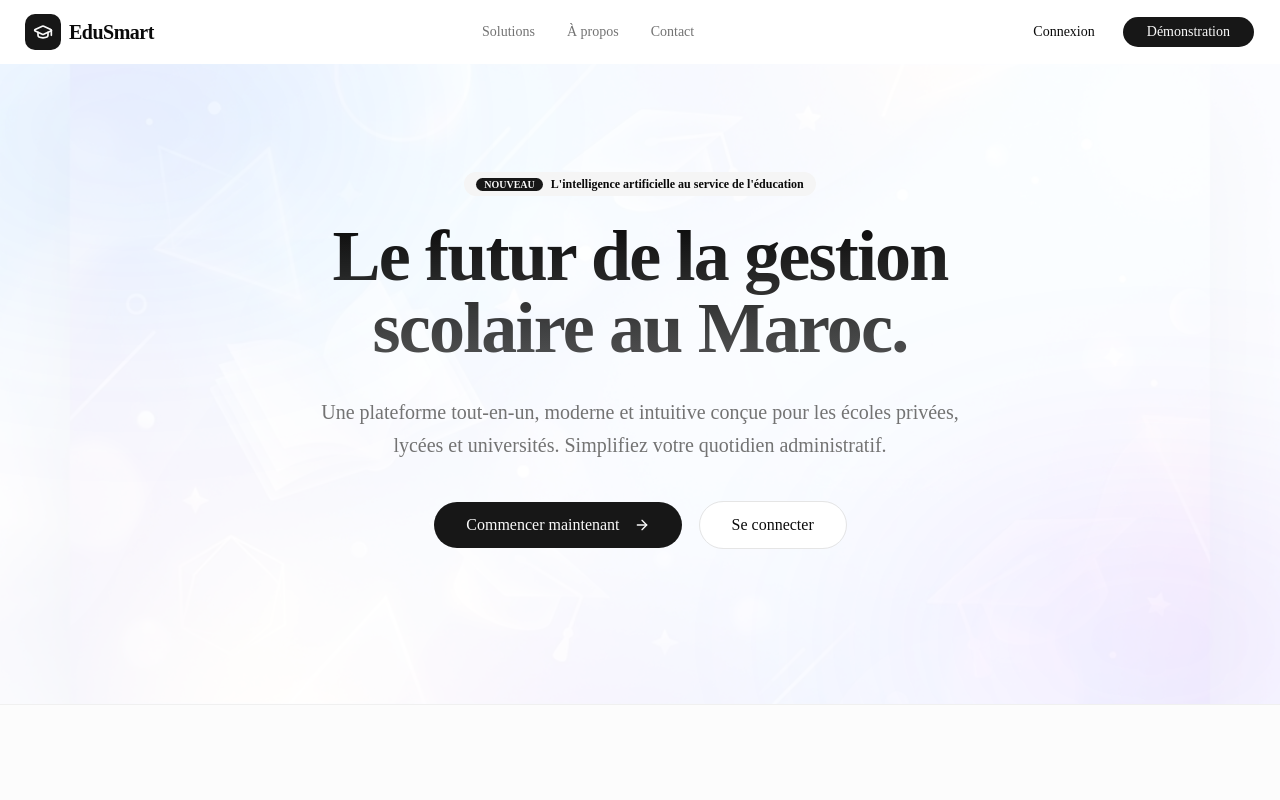
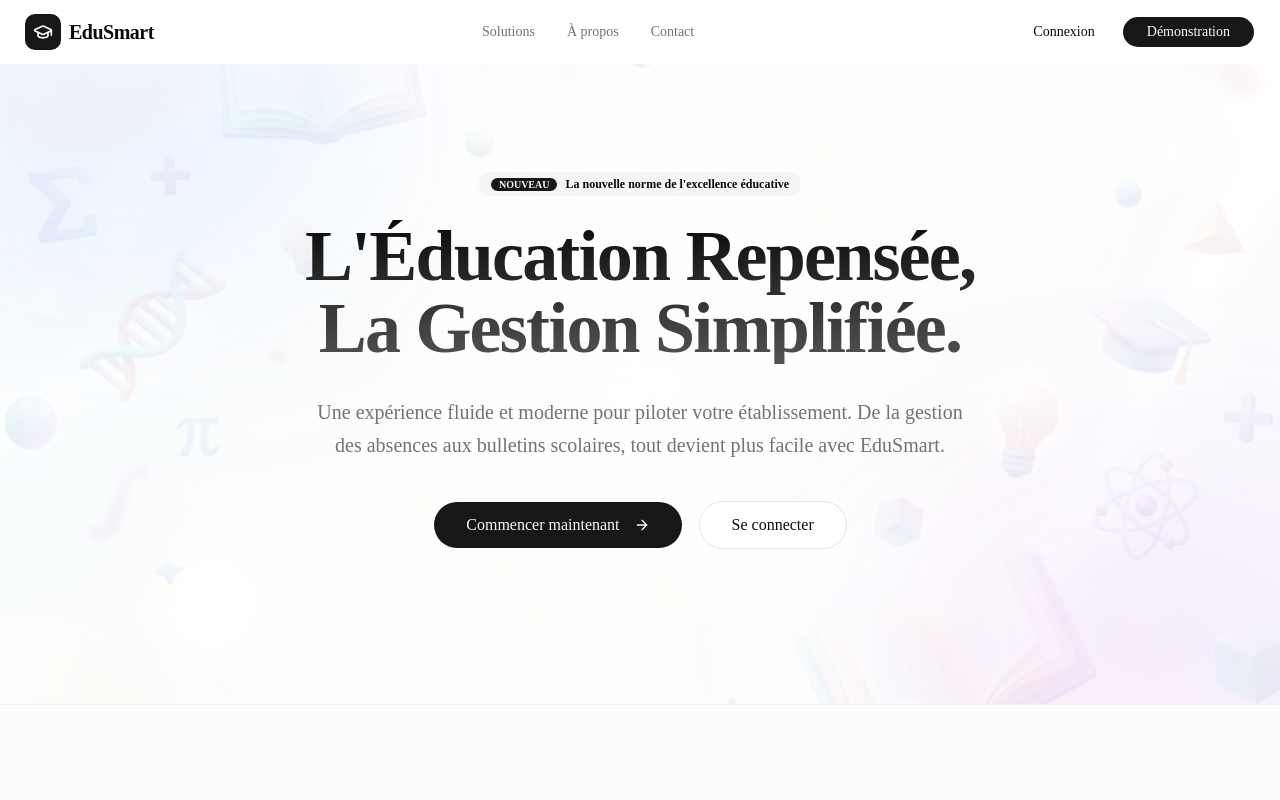
Before and after one commit to Aya-we/pfe-edusmart, a Next.js app in the folder frontend/: page / in a window 1280 px wide. Shown: the top 800 px of the page. Built offline with nearby package versions, Linux system fonts and the light colour scheme; no server answers.

Commit message:
feat: change landing page background and slogan

```diff
--- a/frontend/src/app/page.tsx
+++ b/frontend/src/app/page.tsx
@@ -52,7 +52,7 @@ export default function LandingPage() {
         {/* Hero Section */}
         <section className="relative overflow-hidden pt-20 pb-32 px-6 min-h-[80vh] flex items-center">
           <div className="absolute inset-0 -z-20">
-            <img src="/hero_bg.png" alt="Educational Background" className="w-full h-full object-cover opacity-10 dark:opacity-5" />
+            <img src="/hero_bg_light.png" alt="Educational Background" className="w-full h-full object-cover opacity-20 dark:opacity-10" />
           </div>
           <div className="absolute top-0 left-1/2 -translate-x-1/2 w-full h-full -z-10 overflow-hidden pointer-events-none">
             <div className="absolute top-[-10%] left-[-10%] w-[40%] h-[40%] bg-blue-500/10 blur-[120px] rounded-full" />
@@ -67,21 +67,21 @@ export default function LandingPage() {
           >
             <motion.div variants={itemVariants} className="inline-flex items-center gap-2 px-3 py-1 rounded-full bg-muted text-xs font-semibold mb-6">
               <span className="bg-primary text-primary-foreground px-2 py-00.5 rounded-full text-[10px]">NOUVEAU</span>
-              <span>L'intelligence artificielle au service de l'éducation</span>
+              <span>La nouvelle norme de l'excellence éducative</span>
             </motion.div>
 
             <motion.h1
               variants={itemVariants}
               className="text-5xl md:text-7xl font-bold tracking-tight mb-8 bg-clip-text text-transparent bg-gradient-to-b from-foreground to-foreground/70"
             >
-              Le futur de la gestion <br /> scolaire au Maroc.
+              L'Éducation Repensée, <br /> La Gestion Simplifiée.
             </motion.h1>
 
             <motion.p
               variants={itemVariants}
               className="text-lg md:text-xl text-muted-foreground max-w-2xl mx-auto mb-10 leading-relaxed"
             >
-              Une plateforme tout-en-un, moderne et intuitive conçue pour les écoles privées, lycées et universités. Simplifiez votre quotidien administratif.
+              Une expérience fluide et moderne pour piloter votre établissement. De la gestion des absences aux bulletins scolaires, tout devient plus facile avec EduSmart.
             </motion.p>
 
             <motion.div variants={itemVariants} className="flex flex-col sm:flex-row items-center justify-center gap-4">
```
Also changed, not shown: frontend/public/hero_bg_light.png (added).
